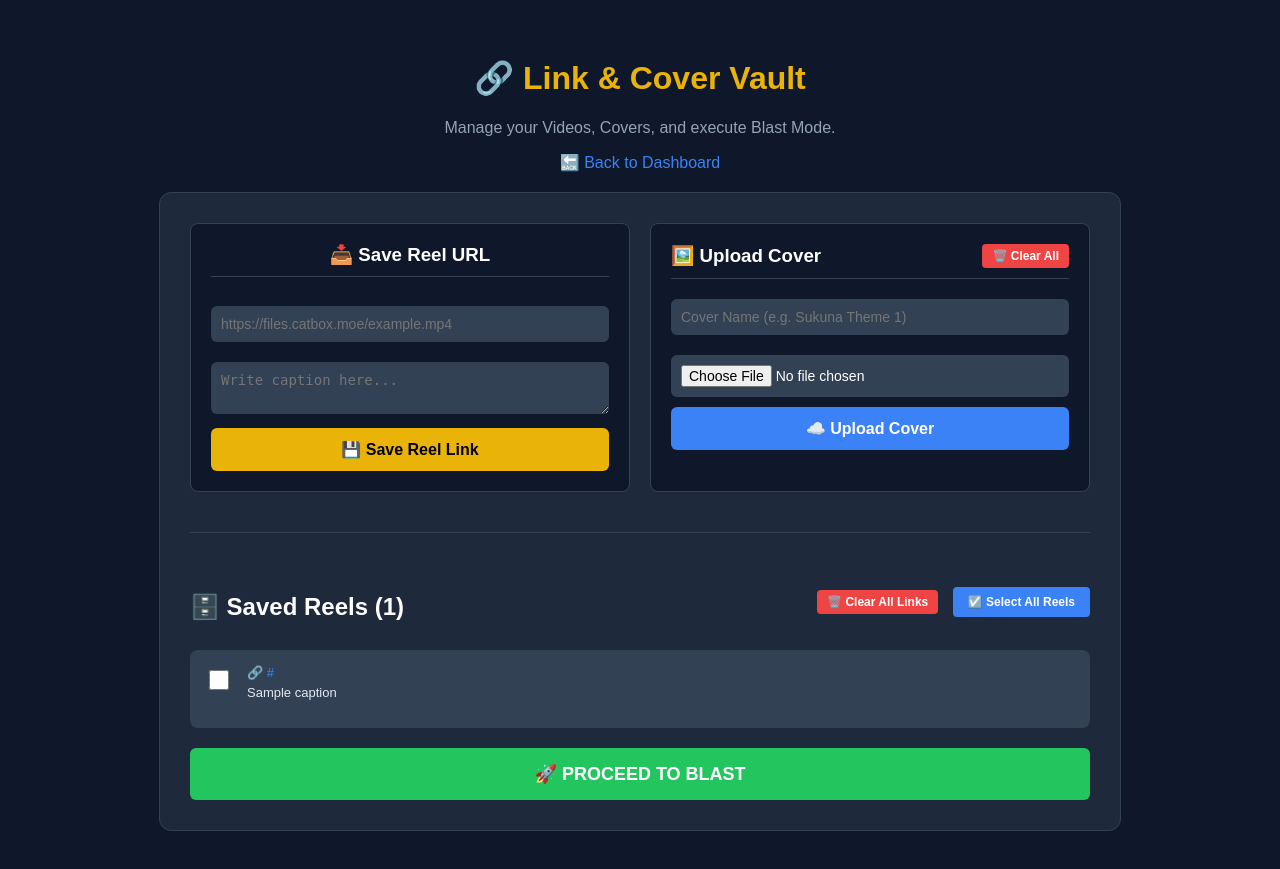
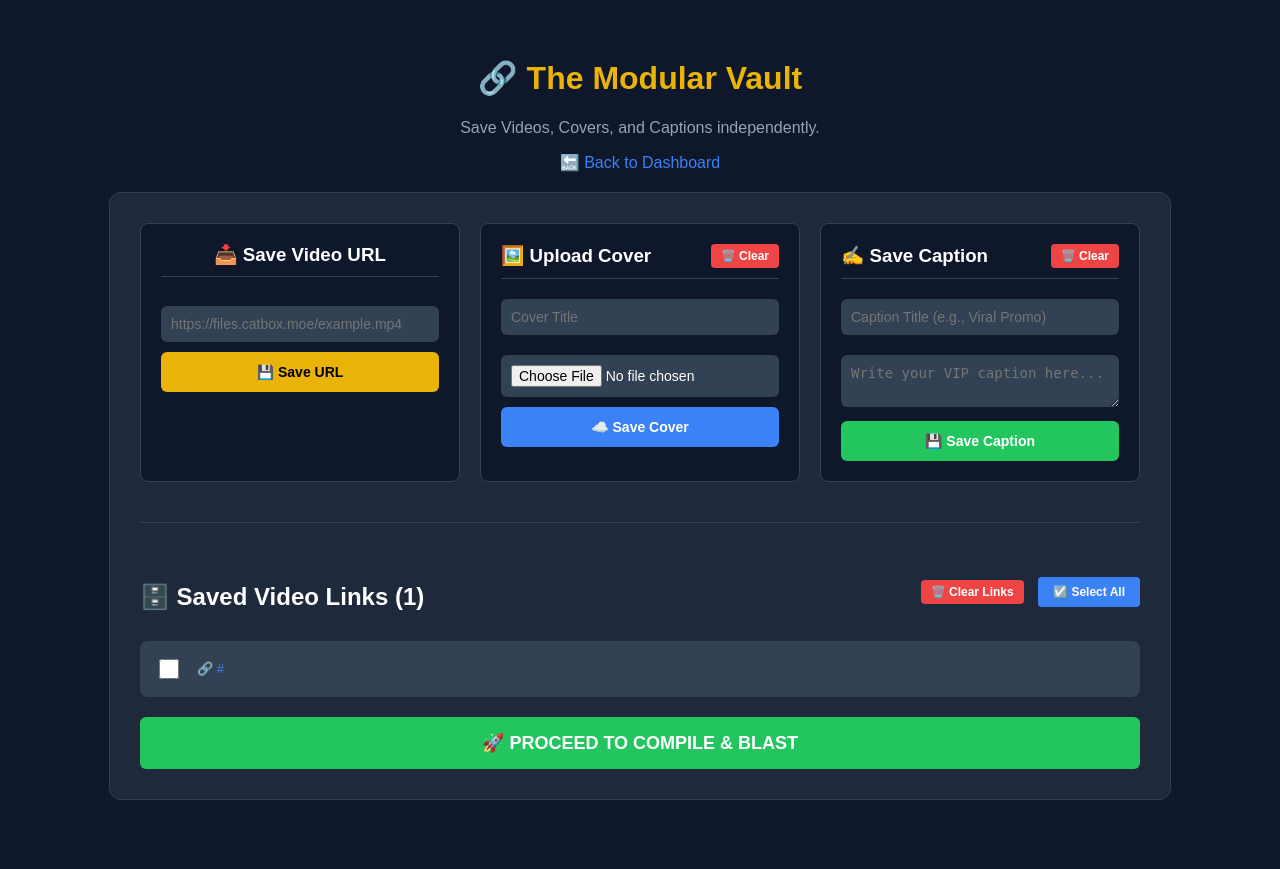
Before and after one commit to vishaleducations6-lgtm/gojex-pro, a Flask app: template templates/templates_vault.html in a window 1280 px wide. After the commit the page ends 800 px from the top, so only its background shows below. Run offline with Flask 3, Linux system fonts and the light colour scheme; the template is opened without the code that fills it: most values are stand-ins (such as "Sample title", 1, 10 or a date in 2020).

Commit message:
Update templates_vault.html

```diff
--- a/templates/templates_vault.html
+++ b/templates/templates_vault.html
@@ -2,20 +2,20 @@
 <html lang="en">
 <head>
     <meta charset="UTF-8">
-    <title>Gojex PRO | Link & Cover Vault</title>
+    <title>Gojex PRO | Modular Vault</title>
     <style>
         body { background: #0f172a; color: white; font-family: Arial; padding: 30px; text-align: center; }
-        .vault-container { max-width: 900px; margin: 0 auto; background: #1e293b; padding: 30px; border-radius: 12px; border: 1px solid #334155; }
-        .grid-container { display: grid; grid-template-columns: 1fr 1fr; gap: 20px; }
+        .vault-container { max-width: 1000px; margin: 0 auto; background: #1e293b; padding: 30px; border-radius: 12px; border: 1px solid #334155; }
+        .grid-container { display: grid; grid-template-columns: repeat(auto-fit, minmax(280px, 1fr)); gap: 20px; }
         .box { background: #0f172a; padding: 20px; border-radius: 8px; border: 1px solid #334155; position: relative; }
 
         input[type="text"], input[type="url"], input[type="file"], textarea { width: 100%; padding: 10px; margin: 10px 0; border-radius: 6px; border: none; background: #334155; color: white; box-sizing: border-box; font-size: 14px; }
-        .btn { background: #eab308; color: black; padding: 12px 20px; border: none; border-radius: 6px; font-weight: bold; cursor: pointer; width: 100%; font-size: 16px; }
+        .btn { background: #eab308; color: black; padding: 12px 20px; border: none; border-radius: 6px; font-weight: bold; cursor: pointer; width: 100%; font-size: 14px; }
         .btn:hover { background: #ca8a04; }
         .btn-blast { background: #22c55e; color: white; padding: 15px; width: 100%; font-size: 18px; border: none; border-radius: 6px; font-weight: bold; cursor: pointer; margin-top: 20px; }
 
-        .list-card { background: #334155; padding: 15px; border-radius: 8px; margin-top: 10px; display: flex; align-items: flex-start; gap: 15px; text-align: left; }
-        .list-card input[type="checkbox"], .list-card input[type="radio"] { width: 20px; height: 20px; cursor: pointer; margin-top: 5px; }
+        .list-card { background: #334155; padding: 15px; border-radius: 8px; margin-top: 10px; display: flex; align-items: center; gap: 15px; text-align: left; }
+        .list-card input[type="checkbox"], .list-card input[type="radio"] { width: 20px; height: 20px; cursor: pointer; }
 
         .modal { display: none; position: fixed; top: 0; left: 0; width: 100%; height: 100%; background: rgba(0,0,0,0.8); z-index: 100; }
         .modal-content { background: #1e293b; max-width: 500px; margin: 5% auto; padding: 30px; border-radius: 12px; border: 1px solid #334155; position: relative; max-height: 85vh; overflow-y: auto; text-align: left;}
@@ -28,8 +28,8 @@
 </head>
 <body>
 
-    <h1 style="color: #eab308;">🔗 Link & Cover Vault</h1>
-    <p style="color: #94a3b8;">Manage your Videos, Covers, and execute Blast Mode.</p>
+    <h1 style="color: #eab308;">🔗 The Modular Vault</h1>
+    <p style="color: #94a3b8;">Save Videos, Covers, and Captions independently.</p>
 
     <a href="/dashboard" style="color: #3b82f6; text-decoration: none; display: block; margin-bottom: 20px;">🔙 Back to Dashboard</a>
 
@@ -38,12 +38,11 @@
         <div class="grid-container">
             <!-- REEL LINK UPLOAD BOX -->
             <div class="box">
-                <h3 style="border-bottom: 1px solid #334155; padding-bottom: 10px; margin-top: 0;">📥 Save Reel URL</h3>
+                <h3 style="border-bottom: 1px solid #334155; padding-bottom: 10px; margin-top: 0;">📥 Save Video URL</h3>
                 <form action="/templates" method="POST">
                     <input type="hidden" name="action" value="add_link">
                     <input type="url" name="video_url" required placeholder="https://files.catbox.moe/example.mp4">
-                    <textarea name="caption" rows="2" placeholder="Write caption here..."></textarea>
-                    <button type="submit" class="btn">💾 Save Reel Link</button>
+                    <button type="submit" class="btn">💾 Save URL</button>
                 </form>
             </div>
 
@@ -51,14 +50,27 @@
             <div class="box">
                 <div style="display: flex; justify-content: space-between; align-items: center; border-bottom: 1px solid #334155; padding-bottom: 10px; margin-bottom: 10px;">
                     <h3 style="margin: 0;">🖼️ Upload Cover</h3>
-                    <!-- 👇 NAYA: Clear All Covers Button -->
-                    <a href="/clear_covers" class="btn-clear" onclick="return confirm('Are you sure you want to delete all saved covers?')">🗑️ Clear All</a>
+                    <a href="/clear_covers" class="btn-clear" onclick="return confirm('Clear all saved covers?')">🗑️ Clear</a>
                 </div>
                 <form action="/templates" method="POST" enctype="multipart/form-data">
                     <input type="hidden" name="action" value="add_cover">
-                    <input type="text" name="cover_name" required placeholder="Cover Name (e.g. Sukuna Theme 1)">
+                    <input type="text" name="cover_name" required placeholder="Cover Title">
                     <input type="file" name="cover_image" accept="image/*" required>
-                    <button type="submit" class="btn" style="background: #3b82f6; color: white;">☁️ Upload Cover</button>
+                    <button type="submit" class="btn" style="background: #3b82f6; color: white;">☁️ Save Cover</button>
+                </form>
+            </div>
+
+            <!-- CAPTION SAVE BOX -->
+            <div class="box">
+                <div style="display: flex; justify-content: space-between; align-items: center; border-bottom: 1px solid #334155; padding-bottom: 10px; margin-bottom: 10px;">
+                    <h3 style="margin: 0;">✍️ Save Caption</h3>
+                    <a href="/clear_captions" class="btn-clear" onclick="return confirm('Clear all saved captions?')">🗑️ Clear</a>
+                </div>
+                <form action="/templates" method="POST">
+                    <input type="hidden" name="action" value="add_caption">
+                    <input type="text" name="caption_name" required placeholder="Caption Title (e.g., Viral Promo)">
+                    <textarea name="caption_text" rows="2" required placeholder="Write your VIP caption here..."></textarea>
+                    <button type="submit" class="btn" style="background: #22c55e; color: white;">💾 Save Caption</button>
                 </form>
             </div>
         </div>
@@ -69,11 +81,10 @@
         <form action="/post_batch" method="POST">
 
             <div style="display: flex; justify-content: space-between; align-items: center;">
-                <h2>🗄️ Saved Reels ({{ reels|length }})</h2>
+                <h2>🗄️ Saved Video Links ({{ reels|length }})</h2>
                 <div>
-                    <!-- 👇 NAYA: Clear All Reels Button -->
-                    <a href="/clear_reels" class="btn-clear" style="margin-right: 10px;" onclick="return confirm('Delete all saved reel links?')">🗑️ Clear All Links</a>
-                    <button type="button" class="select-all-btn" onclick="selectAllReels()">☑️ Select All Reels</button>
+                    <a href="/clear_reels" class="btn-clear" style="margin-right: 10px;" onclick="return confirm('Delete all saved video links?')">🗑️ Clear Links</a>
+                    <button type="button" class="select-all-btn" onclick="selectAllReels()">☑️ Select All</button>
                 </div>
             </div>
 
@@ -81,16 +92,13 @@
                 {% for reel in reels %}
                     <div class="list-card">
                         <input type="checkbox" name="selected_reels" class="reel-checkbox" value="{{ reel.id }}">
-                        <div>
-                            <p style="margin: 0; color: #3b82f6; font-size: 13px; word-break: break-all;">🔗 {{ reel.video_url }}</p>
-                            <p style="margin-top: 5px; color: #e2e8f0; font-size: 13px;">{{ reel.caption }}</p>
-                        </div>
+                        <p style="margin: 0; color: #3b82f6; font-size: 13px; word-break: break-all;">🔗 {{ reel.video_url }}</p>
                     </div>
                 {% endfor %}
 
-                <button type="button" class="btn-blast" onclick="openModal()">🚀 PROCEED TO BLAST</button>
+                <button type="button" class="btn-blast" onclick="openModal()">🚀 PROCEED TO COMPILE & BLAST</button>
             {% else %}
-                <p style="color: #94a3b8;">No reels saved yet.</p>
+                <p style="color: #94a3b8;">No video links saved yet.</p>
             {% endif %}
 
             <!-- FINAL BLAST SETTINGS MODAL -->
@@ -98,11 +106,11 @@
                 <div class="modal-content">
                     <span class="close-btn" onclick="closeModal()">×</span>
 
-                    <h2 style="color: #eab308; margin-top: 0;">⚙️ Blast Configuration</h2>
+                    <h2 style="color: #eab308; margin-top: 0;">⚙️ Compile Your Post</h2>
 
                     <!-- 1. COVER SELECTION -->
                     <h3 style="border-bottom: 1px solid #334155; padding-bottom: 10px;">1. Select Global Cover (Optional)</h3>
-                    <div style="max-height: 150px; overflow-y: auto; background: #0f172a; padding: 10px; border-radius: 6px;">
+                    <div style="max-height: 120px; overflow-y: auto; background: #0f172a; padding: 10px; border-radius: 6px;">
                         <label style="display: block; margin-bottom: 10px; cursor: pointer;">
                             <input type="radio" name="selected_cover_url" value="" checked> 🚫 No Cover (Default)
                         </label>
@@ -114,8 +122,22 @@
                         {% endfor %}
                     </div>
 
-                    <!-- 2. ACCOUNT SELECTION -->
-                    <h3 style="border-bottom: 1px solid #334155; padding-bottom: 10px; margin-top: 25px;">2. Select Target Accounts</h3>
+                    <!-- 2. CAPTION SELECTION -->
+                    <h3 style="border-bottom: 1px solid #334155; padding-bottom: 10px; margin-top: 20px;">2. Select Global Caption (Optional)</h3>
+                    <div style="max-height: 120px; overflow-y: auto; background: #0f172a; padding: 10px; border-radius: 6px;">
+                        <label style="display: block; margin-bottom: 10px; cursor: pointer;">
+                            <input type="radio" name="selected_caption_text" value="" checked> 🚫 No Caption
+                        </label>
+                        {% for cap in captions %}
+                            <label style="display: block; margin-bottom: 10px; cursor: pointer;" title="{{ cap.caption_text }}">
+                                <input type="radio" name="selected_caption_text" value="{{ cap.caption_text }}">
+                                ✍️ {{ cap.caption_name }}
+                            </label>
+                        {% endfor %}
+                    </div>
+
+                    <!-- 3. ACCOUNT SELECTION -->
+                    <h3 style="border-bottom: 1px solid #334155; padding-bottom: 10px; margin-top: 20px;">3. Select Target Accounts</h3>
                     <button type="button" class="select-all-btn" onclick="selectAllAccounts()">☑️ Select All Accounts</button>
                     <div style="max-height: 150px; overflow-y: auto; background: #0f172a; padding: 10px; border-radius: 6px; margin-top: 10px;">
                         {% for acc in accounts %}
@@ -126,7 +148,7 @@
                         {% endfor %}
                     </div>
 
-                    <button type="submit" class="btn-blast" style="margin-top: 25px;">⚡ CONFIRM & INITIATE BLAST</button>
+                    <button type="submit" class="btn-blast" style="margin-top: 25px;">⚡ COMPILE & BLAST</button>
                 </div>
             </div>
 
```
